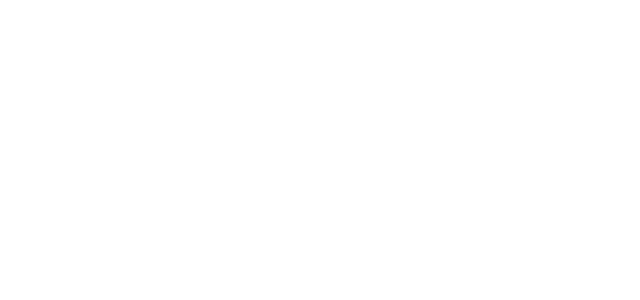
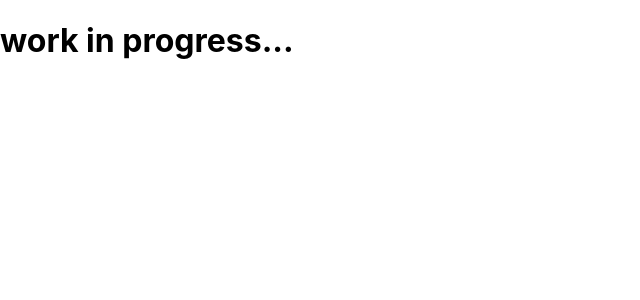
Before and after one commit to geo-quest/travel-bingo, a React (Create React App) app: page /1/1 in a window 1280 px wide. Before the commit this address had no page. Shown: the top 300 px of the page, without its empty margins (0-640 px from the left). Built offline with nearby package versions, Linux system fonts and the light colour scheme.

Commit message:
feat(leaderboard): initial version

```diff
--- a/src/App.tsx
+++ b/src/App.tsx
@@ -5,6 +5,7 @@ import { BrowserRouter, Route, Routes } from "react-router-dom";
 import gameData from "./data/index";
 import Game from "./pages/Game/Game";
 import Home from "./pages/Home/Home";
+import Run from "./pages/Run/Run";
 
 function App() {
   return (
@@ -12,6 +13,7 @@ function App() {
       <Routes>
         <Route path="/" element={<Home data={gameData} />} />
         <Route path="/:gameId" element={<Game data={gameData} />} />
+        <Route path="/:gameId/:runId" element={<Run />} />
       </Routes>
     </BrowserRouter>
   );
--- /dev/null
+++ b/src/pages/Run/Run.tsx
@@ -0,0 +1,5 @@
+function Run() {
+  return <h1>work in progress...</h1>;
+}
+
+export default Run;
```
Also changed, not shown: src/pages/Run/Run.css (added).
